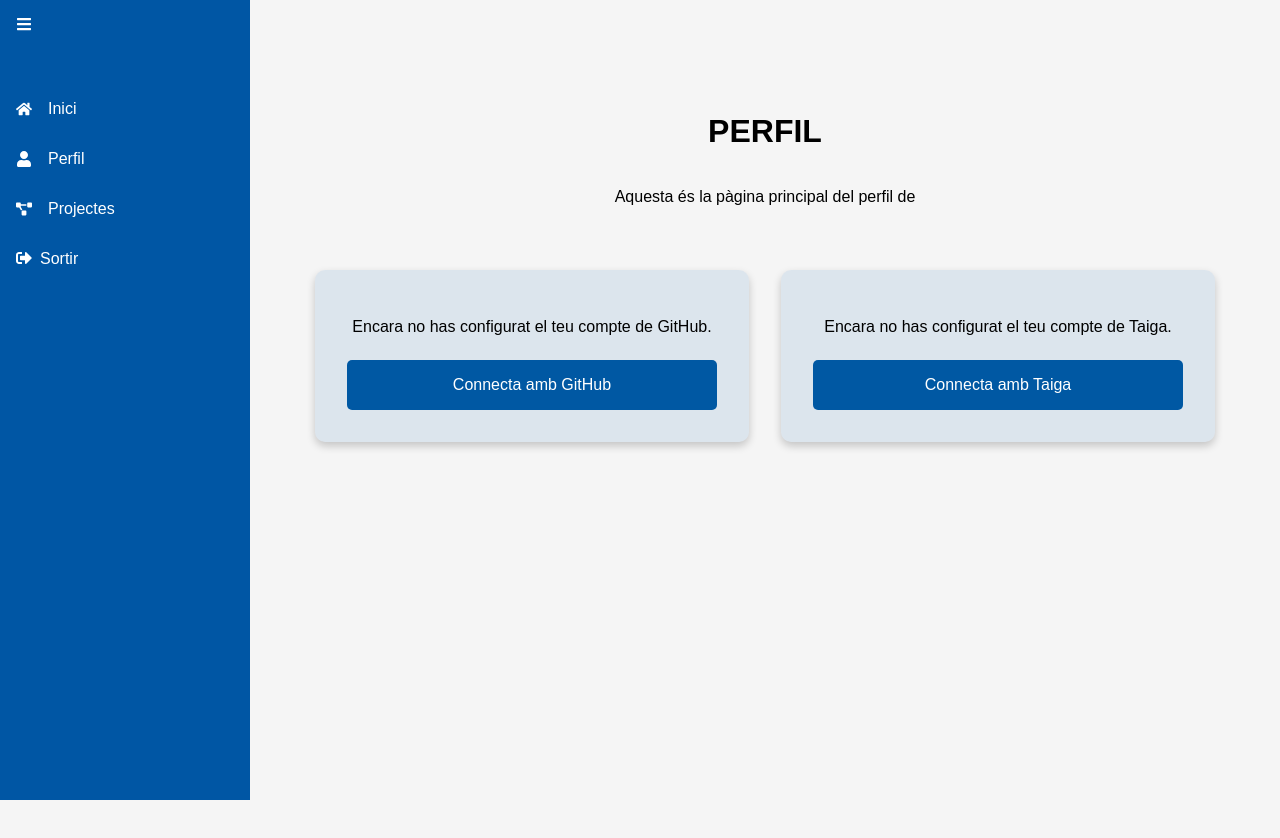
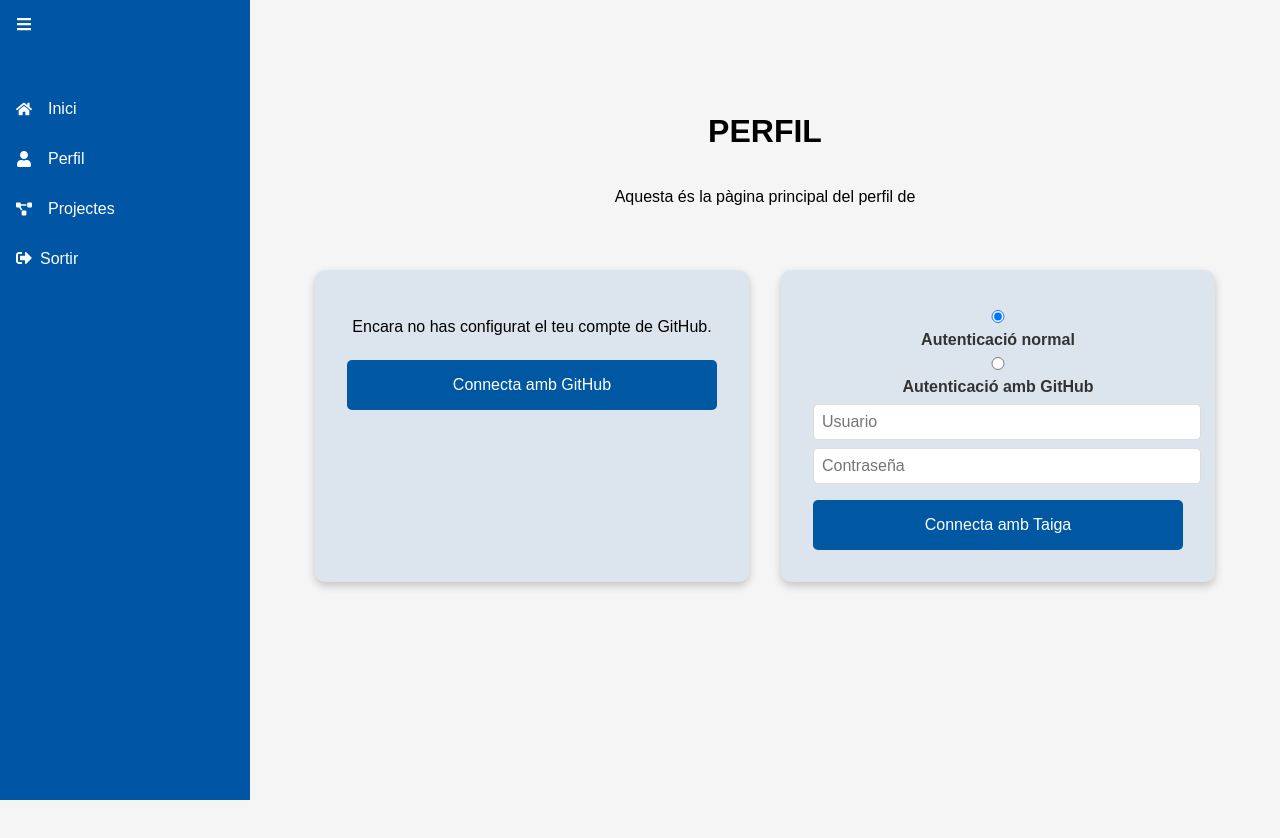
Before and after one commit to cercles-tfg/cercles-tfg-frontend, a React (Create React App) app: page /perfil in a window 1280 px wide. Shown: the top 838 px of the page. Built offline with nearby package versions, Linux system fonts and the light colour scheme; no server answers; sample sign-in values are in the browser's storage.

Commit message:
not wrking

```diff
--- /dev/null
+++ b/src/components/TaigaCallbackHandler.js
@@ -0,0 +1,51 @@
+import { useEffect } from 'react';
+
+const TaigaCallbackHandler = ({ authType, username, password }) => {
+  useEffect(() => {
+    const queryParams = new URLSearchParams(window.location.search);
+    const code = queryParams.get('code');
+    const type = queryParams.get('type') || authType;
+
+    const jwtToken = localStorage.getItem('jwtToken');
+    if (!jwtToken) {
+      console.error('No se encontró el JWT.');
+      return;
+    }
+
+    if (
+      (type === 'normal' && username && password) ||
+      (type === 'github' && code)
+    ) {
+      const body =
+        type === 'normal'
+          ? { type: 'normal', username, password }
+          : { type: 'github', code };
+
+      fetch('http://localhost:8080/api/taiga/connect', {
+        method: 'POST',
+        headers: {
+          'Content-Type': 'application/json',
+          Authorization: `Bearer ${jwtToken}`,
+        },
+        body: JSON.stringify(body),
+      })
+        .then((response) => {
+          if (!response.ok) {
+            throw new Error('Error al conectar a Taiga.');
+          }
+          return response.json();
+        })
+        .then((data) => {
+          console.log('Taiga conectado:', data);
+          const newUrl = window.location.href.split('?')[0];
+          window.history.replaceState(null, '', newUrl);
+          window.location.reload();
+        })
+        .catch((error) => console.error('Error:', error));
+    }
+  }, [authType, username, password]);
+
+  return null;
+};
+
+export default TaigaCallbackHandler;
--- a/src/pages/PerfilPage.js
+++ b/src/pages/PerfilPage.js
@@ -1,6 +1,6 @@
 import React, { useEffect, useState, useCallback } from 'react';
 import Sidebar from '../components/Sidebar';
-import GitHubCallbackHandler from '../components/GitHubCallbackHandler';
+import TaigaCallbackHandler from '../components/TaigaCallbackHandler';
 import './PerfilPage.css';
 
 const PerfilPage = () => {
@@ -8,26 +8,23 @@ const PerfilPage = () => {
   const [taigaUsername, setTaigaUsername] = useState(null);
   const [loading, setLoading] = useState(true);
   const [nombre, setNombre] = useState(null);
+  const [authType, setAuthType] = useState('normal'); // Tipo de autenticación: normal o GitHub
+  const [username, setUsername] = useState('');
+  const [password, setPassword] = useState('');
 
   const fetchUserData = useCallback(() => {
-    // Obtener el JWT del localStorage
     const jwtToken = localStorage.getItem('jwtToken');
-
-    // Si no hay token, no seguimos
     if (!jwtToken) {
-      console.error(
-        'No se encontró el JWT en el localStorage o el formato es incorrecto',
-      );
+      console.error('No se encontró el JWT en el localStorage.');
       setLoading(false);
       return;
     }
 
-    // Llamada para obtener los datos del usuario
     fetch('http://localhost:8080/api/usuarios/datos', {
       method: 'GET',
       headers: {
         'Content-Type': 'application/json',
-        Authorization: `Bearer ${jwtToken}`, // Enviamos el token para autenticación
+        Authorization: `Bearer ${jwtToken}`,
       },
     })
       .then((response) => {
@@ -52,34 +49,17 @@ const PerfilPage = () => {
     fetchUserData();
   }, [fetchUserData]);
 
-  const handleGitHubConnect = () => {
-    const clientId = 'Ov23liXUUdsk0qec5bBU';
-    const redirectUri = 'http://localhost:3000/perfil';
-    const scope = 'repo user';
-    const githubAuthUrl = `https://github.com/login/oauth/authorize?client_id=${clientId}&redirect_uri=${redirectUri}&scope=${scope}`;
-    window.location.href = githubAuthUrl;
-  };
-
-  const handleTaigaConnect = () => {
-    const clientId = 'YOUR_TAIGA_CLIENT_ID';
-    const redirectUri = 'http://localhost:3000/perfil';
-    const taigaAuthUrl = `https://api.taiga.io/api/v1/auth/github?client_id=${clientId}&redirect_uri=${redirectUri}`;
-
-    // Redirigir al usuario para que autorice la aplicación en Taiga
-    window.location.href = taigaAuthUrl;
-  };
-
-  const onGitHubConnected = () => {
-    window.location.reload();
-  };
-
   if (loading) {
     return <p>Cargando...</p>;
   }
 
   return (
     <div className="perfil-page">
-      <GitHubCallbackHandler onGitHubConnected={onGitHubConnected} />
+      <TaigaCallbackHandler
+        authType={authType}
+        username={username}
+        password={password}
+      />
       <Sidebar />
       <div className="content">
         <h1>PERFIL</h1>
@@ -104,10 +84,6 @@ const PerfilPage = () => {
                     {gitUsername}
                   </a>
                 </p>
-                <p className="github-description">
-                  Ara tens accés a les funcionalitats relacionades amb GitHub.
-                  Pots veure els teus repositoris i altres activitats.
-                </p>
               </div>
             ) : (
               <div className="github-prompt">
@@ -116,7 +92,10 @@ const PerfilPage = () => {
                 </p>
                 <button
                   className="github-connect-button"
-                  onClick={handleGitHubConnect}
+                  onClick={() =>
+                    (window.location.href =
+                      'https://github.com/login/oauth/authorize?...')
+                  }
                 >
                   Connecta amb GitHub
                 </button>
@@ -131,30 +110,69 @@ const PerfilPage = () => {
                 <h2>Compte de Taiga associat</h2>
                 <p className="taiga-message">
                   El compte de Taiga associat al teu perfil és:{' '}
-                  <a
-                    href={`https://taiga.io/${taigaUsername}`}
-                    target="_blank"
-                    rel="noopener noreferrer"
-                    className="taiga-link"
-                  >
-                    {taigaUsername}
-                  </a>
-                </p>
-                <p className="taiga-description">
-                  Ara tens accés a les funcionalitats relacionades amb Taiga.
+                  <strong>{taigaUsername}</strong>
                 </p>
               </div>
             ) : (
               <div className="taiga-prompt">
-                <p className="taiga-message">
-                  Encara no has configurat el teu compte de Taiga.
-                </p>
-                <button
-                  className="taiga-connect-button"
-                  onClick={handleTaigaConnect}
-                >
-                  Connecta amb Taiga
-                </button>
+                <div>
+                  <label>
+                    <input
+                      type="radio"
+                      value="normal"
+                      checked={authType === 'normal'}
+                      onChange={() => setAuthType('normal')}
+                    />
+                    Autenticació normal
+                  </label>
+                  <label>
+                    <input
+                      type="radio"
+                      value="github"
+                      checked={authType === 'github'}
+                      onChange={() => setAuthType('github')}
+                    />
+                    Autenticació amb GitHub
+                  </label>
+                </div>
+
+                {authType === 'normal' && (
+                  <div>
+                    <input
+                      type="text"
+                      placeholder="Usuario"
+                      value={username}
+                      onChange={(e) => setUsername(e.target.value)}
+                    />
+                    <input
+                      type="password"
+                      placeholder="Contraseña"
+                      value={password}
+                      onChange={(e) => setPassword(e.target.value)}
+                    />
+                    <button
+                      className="taiga-connect-button"
+                      onClick={() =>
+                        (window.location.href =
+                          window.location.href + '?type=normal')
+                      }
+                    >
+                      Connecta amb Taiga
+                    </button>
+                  </div>
+                )}
+
+                {authType === 'github' && (
+                  <button
+                    className="taiga-connect-button"
+                    onClick={() =>
+                      (window.location.href =
+                        'https://api.taiga.io/api/v1/auth')
+                    }
+                  >
+                    Connecta amb GitHub
+                  </button>
+                )}
               </div>
             )}
           </div>
```
